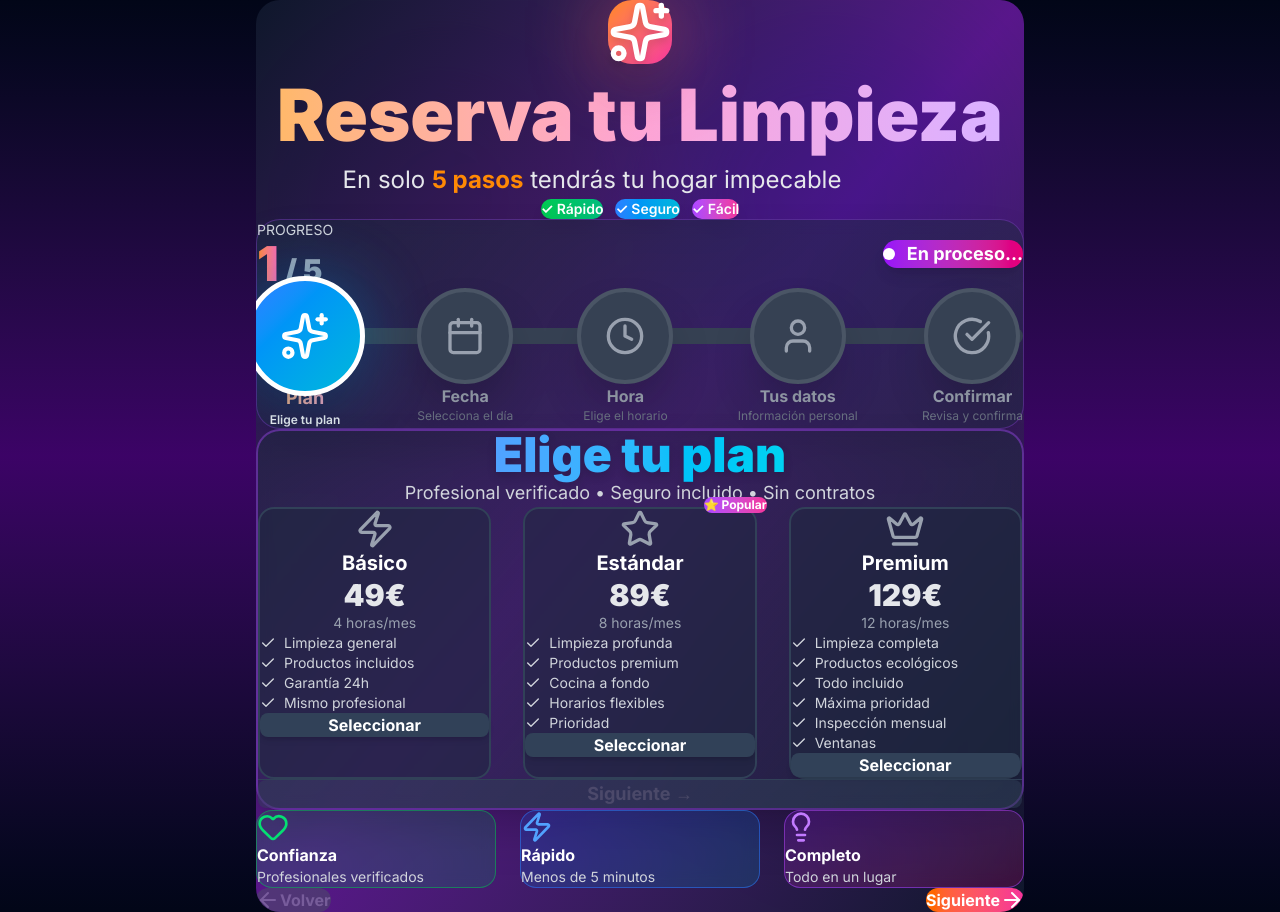
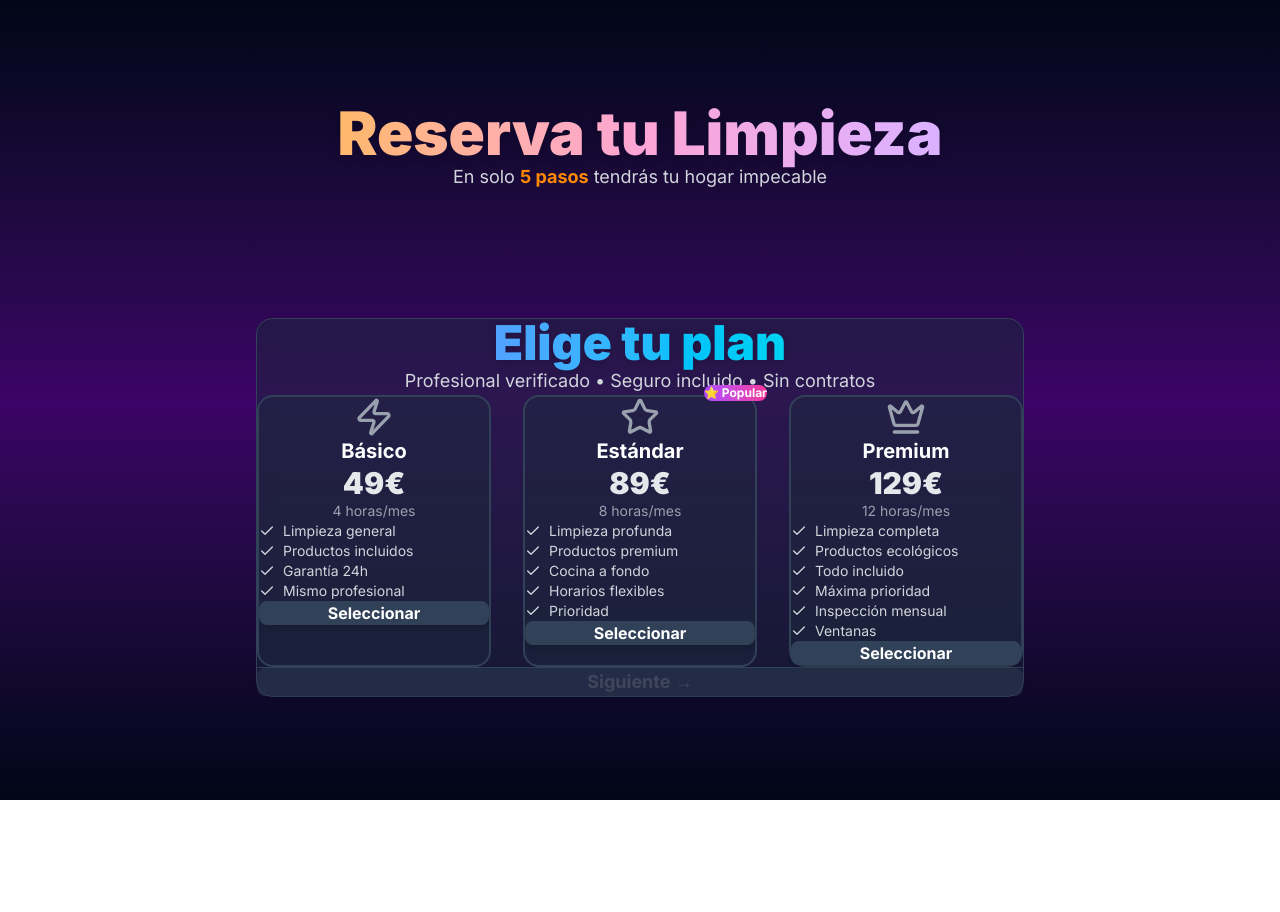
Before and after one commit to madcalle-n8n/limpieza-facil3, a Next.js app: page /reservar in a window 1280 px wide. After the commit the page ends 800 px from the top, so only its background shows below. Built offline with nearby package versions, Linux system fonts and the light colour scheme.

Commit message:
commit modificacion 3

```diff
--- a/app/globals.css
+++ b/app/globals.css
@@ -2,10 +2,11 @@
 
 @import "tailwindcss";
 
-@layer components {
-  .glass {
-    @apply bg-slate-900/70 backdrop-blur-lg;
-  }
+/* Glassmorphism utility - moved before @layer */
+.glass {
+  background: rgba(15, 23, 42, 0.7);
+  backdrop-filter: blur(10px);
+  -webkit-backdrop-filter: blur(10px);
 }
 
 /* Estilos base */
@@ -113,13 +114,6 @@ body {
   animation-delay: 4s;
 }
 
-/* Glassmorphism */
-.glass {
-  background: rgba(15, 23, 42, 0.7);
-  backdrop-filter: blur(10px);
-  -webkit-backdrop-filter: blur(10px);
-}
-
 /* Scrollbar personalizado */
 ::-webkit-scrollbar {
   width: 8px;
--- a/components/BookingWidget.tsx
+++ b/components/BookingWidget.tsx
@@ -2,7 +2,7 @@
 'use client'
 
 import { useState } from 'react'
-import { Check, Calendar, Clock, User, ArrowLeft, ArrowRight, Sparkles, CheckCircle, Zap, Heart, Lightbulb } from 'lucide-react'
+import { Check, Calendar, Clock, User, Sparkles, CheckCircle } from 'lucide-react'
 import PlanSelection from './PlanSelection'
 import DateSelection from './DateSelection'
 import TimeSelection from './TimeSelection'
@@ -10,11 +10,11 @@ import CustomerInfo from './CustomerInfo'
 import Confirmation from './Confirmation'
 
 const STEPS = [
-  { id: 1, title: 'Plan', icon: Sparkles, description: 'Elige tu plan', color: 'from-blue-500 to-cyan-500' },
-  { id: 2, title: 'Fecha', icon: Calendar, description: 'Selecciona el día', color: 'from-purple-500 to-pink-500' },
-  { id: 3, title: 'Hora', icon: Clock, description: 'Elige el horario', color: 'from-orange-500 to-red-500' },
-  { id: 4, title: 'Tus datos', icon: User, description: 'Información personal', color: 'from-green-500 to-emerald-500' },
-  { id: 5, title: 'Confirmar', icon: CheckCircle, description: 'Revisa y confirma', color: 'from-indigo-500 to-purple-500' }
+  { id: 1, title: 'Plan', icon: Sparkles, color: 'from-blue-500 to-cyan-500' },
+  { id: 2, title: 'Fecha', icon: Calendar, color: 'from-purple-500 to-pink-500' },
+  { id: 3, title: 'Hora', icon: Clock, color: 'from-orange-500 to-red-500' },
+  { id: 4, title: 'Datos', icon: User, color: 'from-green-500 to-emerald-500' },
+  { id: 5, title: 'Confirmar', icon: CheckCircle, color: 'from-indigo-500 to-purple-500' }
 ]
 
 export default function BookingWidget() {
@@ -34,29 +34,14 @@ export default function BookingWidget() {
   })
 
   const handleNext = () => {
-    const canProceed = (() => {
-      if (currentStep === 1) return !!reservationData.plan
-      if (currentStep === 2) return !!reservationData.date
-      if (currentStep === 3) return !!reservationData.time
-      if (currentStep === 4) {
-        const { name, phone, address } = reservationData.customer
-        return !!name?.trim() && !!phone?.trim() && !!address?.trim()
-      }
-      return true
-    })()
-
-    if (!canProceed) return
-
     if (currentStep < STEPS.length) {
       setCurrentStep(currentStep + 1)
-      window.scrollTo({ top: 0, behavior: 'smooth' })
     }
   }
 
   const handleBack = () => {
     if (currentStep > 1) {
       setCurrentStep(currentStep - 1)
-      window.scrollTo({ top: 0, behavior: 'smooth' })
     }
   }
 
@@ -79,26 +64,11 @@ export default function BookingWidget() {
 
   const handleSubmitReservation = async () => {
     try {
-      console.log('✅ Enviando reserva:', reservationData)
-      alert('¡Reserva confirmada! Te contactaremos por Telegram en los próximos minutos.')
-
-      setReservationData({
-        plan: '',
-        date: null,
-        time: '',
-        customer: {
-          name: '',
-          phone: '',
-          email: '',
-          address: '',
-          specialInstructions: '',
-          accessibilityNeeds: false
-        }
-      })
+      console.log('✅ Reserva enviada:', reservationData)
+      alert('¡Reserva confirmada!')
       setCurrentStep(1)
     } catch (error) {
-      console.error('❌ Error en la reserva:', error)
-      alert('Error al realizar la reserva. Por favor, inténtalo de nuevo.')
+      console.error('❌ Error:', error)
     }
   }
 
@@ -156,241 +126,95 @@ export default function BookingWidget() {
   const progressPercentage = ((currentStep - 1) / (STEPS.length - 1)) * 100
 
   return (
-    <section className="relative w-full py-20 px-4 md:px-8">
-      <div className="min-h-screen bg-gradient-to-br from-slate-900 via-purple-900 to-slate-900 p-6 md:p-12 relative overflow-hidden rounded-3xl">
-        {/* Elementos decorativos de fondo */}
-        <div className="absolute inset-0 overflow-hidden pointer-events-none rounded-3xl">
-          <div className="absolute top-0 left-0 w-96 h-96 bg-gradient-to-br from-purple-500 to-pink-500 rounded-full mix-blend-multiply filter blur-3xl opacity-20 animate-blob"></div>
-          <div className="absolute top-0 right-0 w-96 h-96 bg-gradient-to-br from-blue-500 to-cyan-500 rounded-full mix-blend-multiply filter blur-3xl opacity-20 animate-blob animation-delay-2000"></div>
-          <div className="absolute bottom-0 left-1/2 w-96 h-96 bg-gradient-to-br from-pink-500 to-purple-500 rounded-full mix-blend-multiply filter blur-3xl opacity-20 animate-blob animation-delay-4000"></div>
-        </div>
-
-        <div className="max-w-6xl mx-auto relative z-10">
+    <div className="w-full animate-fade-in">
       {/* Header */}
-          <div className="text-center mb-16 animate-fade-in">
-            <div className="inline-flex items-center justify-center mb-6">
-              <div className="relative">
-                <div className="absolute inset-0 bg-gradient-to-r from-orange-400 via-red-400 to-pink-400 blur-2xl opacity-60 animate-pulse"></div>
-                <div className="relative bg-gradient-to-br from-orange-400 to-pink-500 p-4 rounded-3xl shadow-2xl">
-                  <Sparkles className="w-16 h-16 text-white drop-shadow-lg" />
-                </div>
-              </div>
-            </div>
-
-            <h2 className="text-5xl md:text-7xl font-black mb-4 leading-tight">
+      <div className="text-center mb-16 animate-slide-down">
+        <h2 className="text-3xl md:text-5xl lg:text-6xl font-black mb-4 drop-shadow-lg">
           <span className="bg-gradient-to-r from-orange-300 via-pink-300 to-purple-300 bg-clip-text text-transparent">
             Reserva tu Limpieza
           </span>
         </h2>
-
-            <p className="text-xl md:text-2xl text-gray-200 mb-6 max-w-2xl mx-auto leading-relaxed">
+        <p className="text-sm md:text-base lg:text-lg text-gray-300">
           En solo <span className="font-bold text-orange-400">5 pasos</span> tendrás tu hogar impecable
         </p>
+      </div>
 
-            <div className="flex justify-center gap-3 mb-8 flex-wrap">
-              <div className="px-4 py-2 bg-gradient-to-r from-green-500 to-emerald-500 rounded-full text-white font-semibold text-sm shadow-lg">
-                ✓ Rápido
+      {/* Progress Bar Desktop */}
+      <div className="hidden lg:block mb-20 bg-gradient-to-r from-slate-800/50 to-slate-800/50 rounded-2xl p-6 md:p-8 shadow-xl border border-purple-500/30 backdrop-blur animate-fade-in">
+        <div className="flex justify-between items-center mb-8">
+          <div>
+            <p className="text-gray-400 text-xs md:text-sm mb-1">PASO</p>
+            <div className="text-2xl md:text-4xl font-black">
+              <span className="bg-gradient-to-r from-orange-400 to-pink-400 bg-clip-text text-transparent">{currentStep}</span>
+              <span className="text-gray-500 text-lg md:text-2xl">/{STEPS.length}</span>
             </div>
-              <div className="px-4 py-2 bg-gradient-to-r from-blue-500 to-cyan-500 rounded-full text-white font-semibold text-sm shadow-lg">
-                ✓ Seguro
           </div>
-              <div className="px-4 py-2 bg-gradient-to-r from-purple-500 to-pink-500 rounded-full text-white font-semibold text-sm shadow-lg">
-                ✓ Fácil
-              </div>
+          <div className="flex gap-1 md:gap-2 flex-1 ml-6">
+            {STEPS.map((step) => (
+              <div
+                key={step.id}
+                className={`h-2 rounded-full transition-all duration-300 ${
+                  currentStep >= step.id
+                    ? `bg-gradient-to-r ${step.color}`
+                    : 'bg-gray-700'
+                }`}
+                style={{ width: `${(100 / STEPS.length) - 2}%` }}
+              />
+            ))}
           </div>
         </div>
 
-          {/* Desktop Progress Bar */}
-          <div className="hidden md:block mb-20 bg-gradient-to-r from-slate-800/50 to-slate-800/50 rounded-3xl p-8 shadow-2xl border border-purple-500/30 backdrop-blur">
-            <div className="flex justify-between items-center mb-12">
-              <div>
-                <div className="text-gray-300 text-sm mb-2">PROGRESO</div>
-                <div className="text-5xl font-black">
-                  <span className="bg-gradient-to-r from-orange-400 to-pink-400 bg-clip-text text-transparent">{currentStep}</span>
-                  <span className="text-gray-400 text-3xl"> / {STEPS.length}</span>
-                </div>
-              </div>
-              <div className="flex items-center gap-3 bg-gradient-to-r from-purple-600 to-pink-600 px-8 py-4 rounded-2xl shadow-lg">
-                <div className="w-3 h-3 rounded-full bg-white animate-pulse"></div>
-                <span className="font-bold text-white text-lg">En proceso...</span>
-              </div>
-            </div>
-
-            <div className="relative mb-12">
-              <div className="absolute top-10 left-0 right-0 h-4 bg-gray-700 rounded-full"></div>
-              <div
-                className="absolute top-10 left-0 h-4 bg-gradient-to-r from-orange-400 via-pink-500 to-purple-500 rounded-full transition-all duration-700 shadow-2xl"
-                style={{ width: `${progressPercentage}%` }}
-              >
-                <div className="absolute right-0 top-0 w-4 h-4 bg-white rounded-full shadow-xl animate-pulse"></div>
-              </div>
-
-              <div className="relative flex justify-between">
+        {/* Step indicators */}
+        <div className="flex justify-between gap-2">
           {STEPS.map((step) => {
             const isCompleted = currentStep > step.id
             const isCurrent = currentStep === step.id
             const Icon = step.icon
 
             return (
-                    <div key={step.id} className="flex flex-col items-center relative">
-                      <div className="relative">
-                        {isCurrent && (
-                          <div className={`absolute inset-0 rounded-full bg-gradient-to-r ${step.color} blur-2xl opacity-60 animate-pulse`}></div>
-                        )}
-
-                        <div className={`relative w-24 h-24 rounded-full flex items-center justify-center transition-all duration-500 transform shadow-2xl ${
-                          isCompleted
-                            ? `bg-gradient-to-br ${step.color} scale-110`
-                            : isCurrent
-                              ? `bg-gradient-to-br ${step.color} border-4 border-white scale-125`
-                              : 'bg-gray-700 border-4 border-gray-600 scale-100'
-                        }`}>
-                          {isCompleted ? (
-                            <Check className="w-10 h-10 text-white" strokeWidth={3} />
-                          ) : (
-                            <Icon className={`w-10 h-10 ${isCurrent ? 'text-white' : 'text-gray-400'}`} />
-                          )}
+              <div key={step.id} className="flex flex-col items-center flex-1">
+                <div
+                  className={`w-10 md:w-12 h-10 md:h-12 rounded-full flex items-center justify-center mb-2 transition-all duration-300 ${
+                    isCurrent
+                      ? `bg-gradient-to-r ${step.color} text-white shadow-lg scale-110 animate-fade-in`
+                      : isCompleted
+                        ? `bg-gradient-to-r ${step.color} text-white`
+                        : 'bg-slate-700 text-gray-400'
+                  }`}
+                >
+                  {isCompleted ? <Check className="w-5 h-5 md:w-6 md:h-6" /> : <Icon className="w-5 h-5 md:w-6 md:h-6" />}
                 </div>
-                      </div>
-
-                      <div className="mt-6 text-center max-w-[140px]">
-                        <div className={`font-bold text-base mb-2 transition-all duration-300 ${
-                          isCompleted
-                            ? 'bg-gradient-to-r from-orange-300 to-pink-300 bg-clip-text text-transparent'
-                            : isCurrent
-                              ? 'bg-gradient-to-r from-orange-300 to-pink-300 bg-clip-text text-transparent text-lg'
-                              : 'text-gray-400'
-                        }`}>
+                <span className={`text-xs font-bold text-center ${isCurrent ? 'text-white' : 'text-gray-400'}`}>
                   {step.title}
-                        </div>
-                        <div className={`text-xs transition-all duration-300 ${
-                          isCurrent ? 'text-gray-100 font-semibold' : 'text-gray-500'
-                        }`}>
-                          {step.description}
-                        </div>
-                      </div>
+                </span>
               </div>
             )
           })}
         </div>
       </div>
+
+      {/* Progress Bar Tablet/Mobile */}
+      <div className="lg:hidden mb-12 bg-slate-800/50 rounded-xl p-4 md:p-6 backdrop-blur border border-slate-700 animate-fade-in">
+        <div className="flex justify-between items-center mb-4">
+          <span className="text-gray-300 font-bold text-sm md:text-base">
+            Paso {currentStep}/{STEPS.length}
+          </span>
+          <span className="text-xs md:text-sm bg-gradient-to-r from-orange-500 to-pink-500 text-white px-3 py-1 rounded-full font-bold">
+            {STEPS[currentStep - 1].title}
+          </span>
         </div>
-
-          {/* Mobile Progress Bar */}
-          <div className="md:hidden mb-8 bg-gradient-to-r from-slate-800/50 to-slate-800/50 rounded-2xl p-6 shadow-2xl border border-purple-500/30">
-            <div className="flex items-center justify-between mb-4">
-              <div className="text-gray-300">
-                Paso <span className="text-3xl font-black bg-gradient-to-r from-orange-400 to-pink-400 bg-clip-text text-transparent">{currentStep}</span>/{STEPS.length}
-              </div>
-              <div className={`px-4 py-2 rounded-full bg-gradient-to-r ${STEPS[currentStep - 1].color} text-white font-bold text-sm shadow-lg`}>
-                {STEPS[currentStep - 1].title}
+        <div className="h-2 bg-slate-700 rounded-full overflow-hidden">
+          <div
+            className="h-full bg-gradient-to-r from-orange-400 to-pink-500 transition-all duration-500"
+            style={{ width: `${progressPercentage}%` }}
+          />
         </div>
       </div>
 
-            <div className="relative h-4 bg-gray-700 rounded-full overflow-hidden">
-              <div
-                className="absolute top-0 left-0 h-full bg-gradient-to-r from-orange-400 to-pink-500 transition-all duration-700 shadow-lg"
-                style={{ width: `${progressPercentage}%` }}
-              ></div>
-            </div>
-
-            <div className="mt-3 text-center text-sm text-gray-300 font-semibold">
-              {STEPS[currentStep - 1].description}
+      {/* Content Container */}
+      <div className="bg-slate-800/50 border border-slate-700 rounded-2xl p-6 md:p-8 lg:p-10 backdrop-blur mb-10 animate-slide-up">
+        {renderStepContent()}
       </div>
     </div>
-
-          {/* Step Content */}
-          <div className="bg-gradient-to-br from-slate-800/50 to-slate-800/50 rounded-3xl shadow-2xl p-8 md:p-12 mb-8 border-2 border-purple-500/40 backdrop-blur">
-            {renderStepContent()}
-          </div>
-
-          {/* Features */}
-          <div className="grid grid-cols-1 md:grid-cols-3 gap-6 mb-12">
-            <div className="bg-gradient-to-br from-green-600/20 to-emerald-600/20 rounded-2xl p-6 border border-green-500/50 backdrop-blur hover:shadow-xl transition-all">
-              <Heart className="w-8 h-8 text-green-400 mb-3" />
-              <h3 className="font-bold text-white mb-2">Confianza</h3>
-              <p className="text-gray-300 text-sm">Profesionales verificados</p>
-            </div>
-
-            <div className="bg-gradient-to-br from-blue-600/20 to-cyan-600/20 rounded-2xl p-6 border border-blue-500/50 backdrop-blur hover:shadow-xl transition-all">
-              <Zap className="w-8 h-8 text-blue-400 mb-3" />
-              <h3 className="font-bold text-white mb-2">Rápido</h3>
-              <p className="text-gray-300 text-sm">Menos de 5 minutos</p>
-            </div>
-
-            <div className="bg-gradient-to-br from-purple-600/20 to-pink-600/20 rounded-2xl p-6 border border-purple-500/50 backdrop-blur hover:shadow-xl transition-all">
-              <Lightbulb className="w-8 h-8 text-purple-400 mb-3" />
-              <h3 className="font-bold text-white mb-2">Completo</h3>
-              <p className="text-gray-300 text-sm">Todo en un lugar</p>
-            </div>
-          </div>
-
-          {/* Navigation Buttons */}
-          <div className="hidden md:flex justify-between gap-4 mb-8">
-            <button
-              onClick={handleBack}
-              disabled={currentStep <= 1}
-              className={`px-8 py-4 rounded-2xl flex items-center font-bold transition-all ${
-                currentStep > 1
-                  ? 'bg-gradient-to-r from-gray-700 to-gray-600 text-white hover:shadow-2xl'
-                  : 'bg-gray-600 text-gray-400 cursor-not-allowed opacity-50'
-              }`}
-            >
-              <ArrowLeft className="w-6 h-6 mr-2" />
-              Volver
-            </button>
-
-            {currentStep < STEPS.length ? (
-              <button
-                onClick={handleNext}
-                className="ml-auto px-10 py-4 bg-gradient-to-r from-orange-500 to-pink-500 text-white rounded-2xl font-bold hover:shadow-2xl flex items-center transform hover:scale-105 transition-all"
-              >
-                Siguiente
-                <ArrowRight className="w-6 h-6 ml-2" />
-              </button>
-            ) : (
-              <button
-                onClick={handleSubmitReservation}
-                className="ml-auto px-10 py-4 bg-gradient-to-r from-green-500 to-emerald-500 text-white rounded-2xl font-bold hover:shadow-2xl transform hover:scale-105 transition-all"
-              >
-                <CheckCircle className="w-6 h-6 mr-2 inline" />
-                Confirmar
-              </button>
-            )}
-          </div>
-
-          {/* Mobile Navigation */}
-          <div className="md:hidden flex justify-between gap-2 mb-8">
-            <button
-              onClick={handleBack}
-              disabled={currentStep <= 1}
-              className={`flex-1 px-4 py-3 rounded-xl flex items-center justify-center font-bold transition-all ${
-                currentStep > 1
-                  ? 'bg-gradient-to-r from-gray-700 to-gray-600 text-white'
-                  : 'bg-gray-600 text-gray-400 cursor-not-allowed opacity-50'
-              }`}
-            >
-              <ArrowLeft className="w-5 h-5" />
-            </button>
-
-            {currentStep < STEPS.length ? (
-              <button
-                onClick={handleNext}
-                className="flex-1 px-4 py-3 bg-gradient-to-r from-orange-500 to-pink-500 text-white rounded-xl font-bold"
-              >
-                Siguiente
-              </button>
-            ) : (
-              <button
-                onClick={handleSubmitReservation}
-                className="flex-1 px-4 py-3 bg-gradient-to-r from-green-500 to-emerald-500 text-white rounded-xl font-bold"
-              >
-                Confirmar
-              </button>
-            )}
-          </div>
-        </div>
-      </div>
-    </section>
   )
 }
```
Lines whose indentation alone changed are shown as unchanged.
